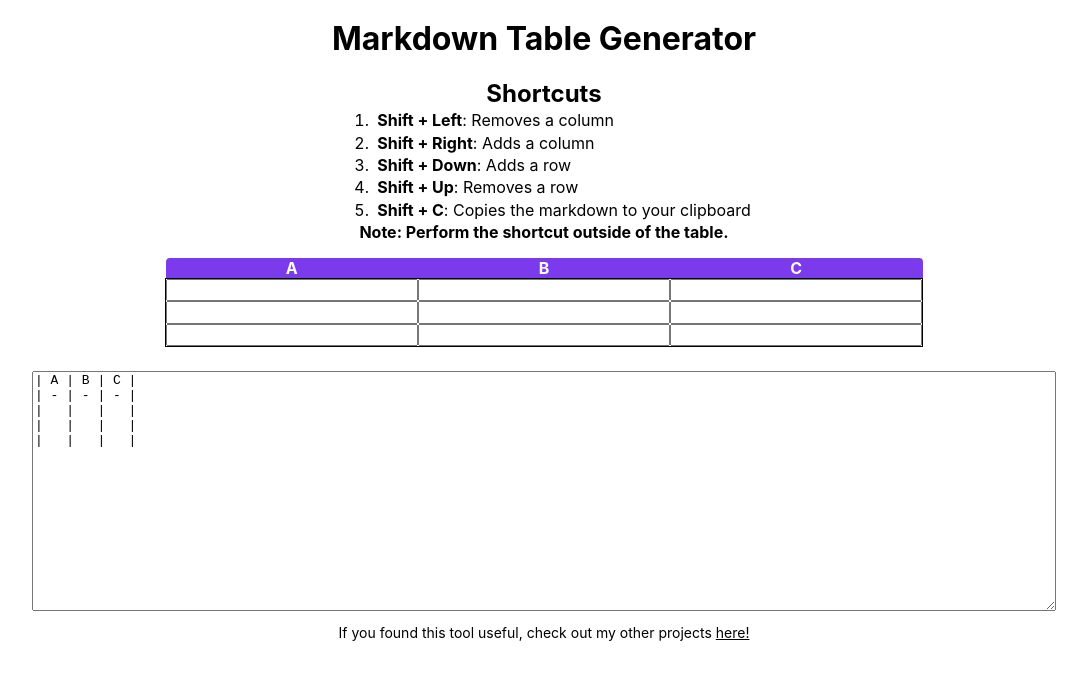
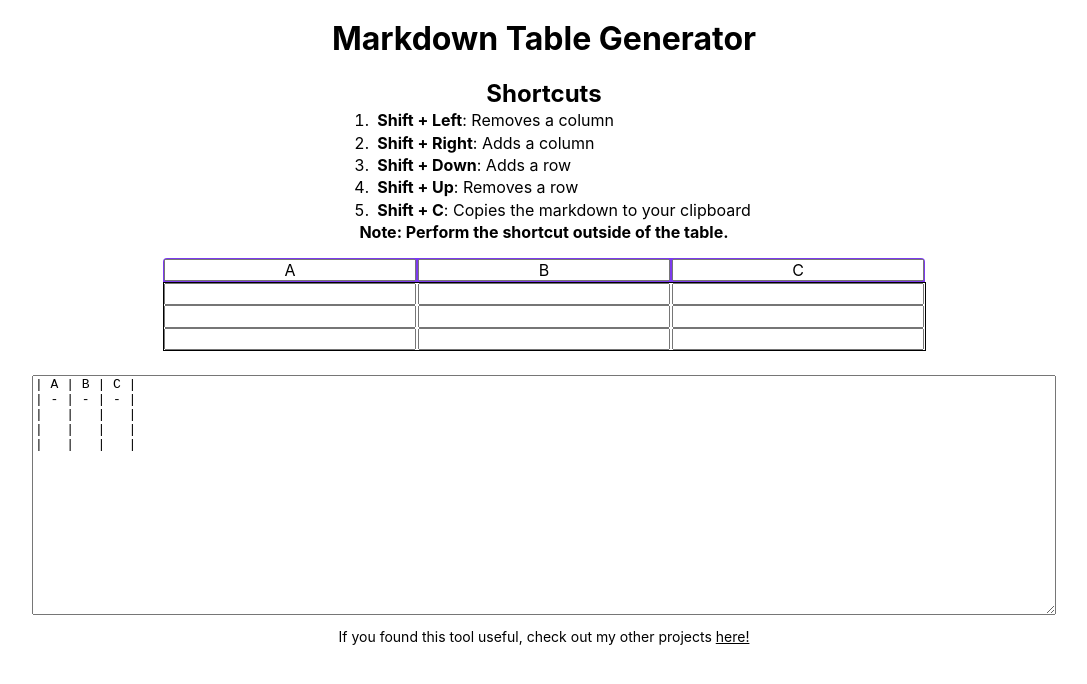
Before and after one commit to RogueArt/markdown-table-gen, a Next.js app: page / in a window 1280 px wide. Shown: the top 684 px of the page, without its empty margins (96-1183 px from the left). Built offline with nearby package versions, Linux system fonts and the light colour scheme.

Commit message:
Made the header editable

```diff
--- a/pages/index.js
+++ b/pages/index.js
@@ -70,7 +70,12 @@ export default function Home() {
   function renderTableHeader() {
     return tableContents[0].map((elem, index) => (
       <th key={index} className="table__header">
-        {elem}
+        <input
+          className="table__input"
+          type="text"
+          value={elem}
+          onChange={e => handleContentChange(e, [-1, index])}
+        />
       </th>
     ))
   }
```
Also changed, not shown: styles/index.scss (line endings or trailing spaces).
